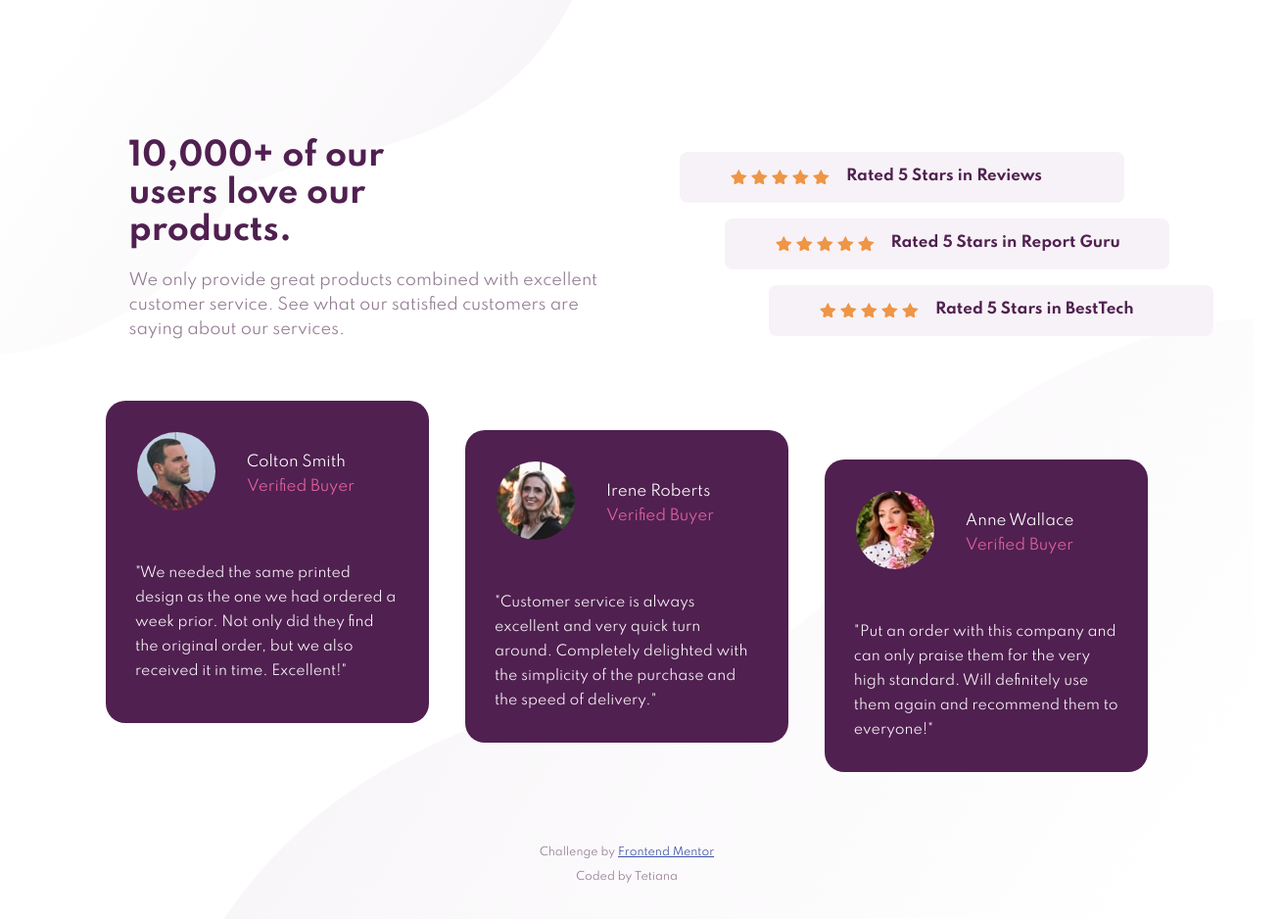
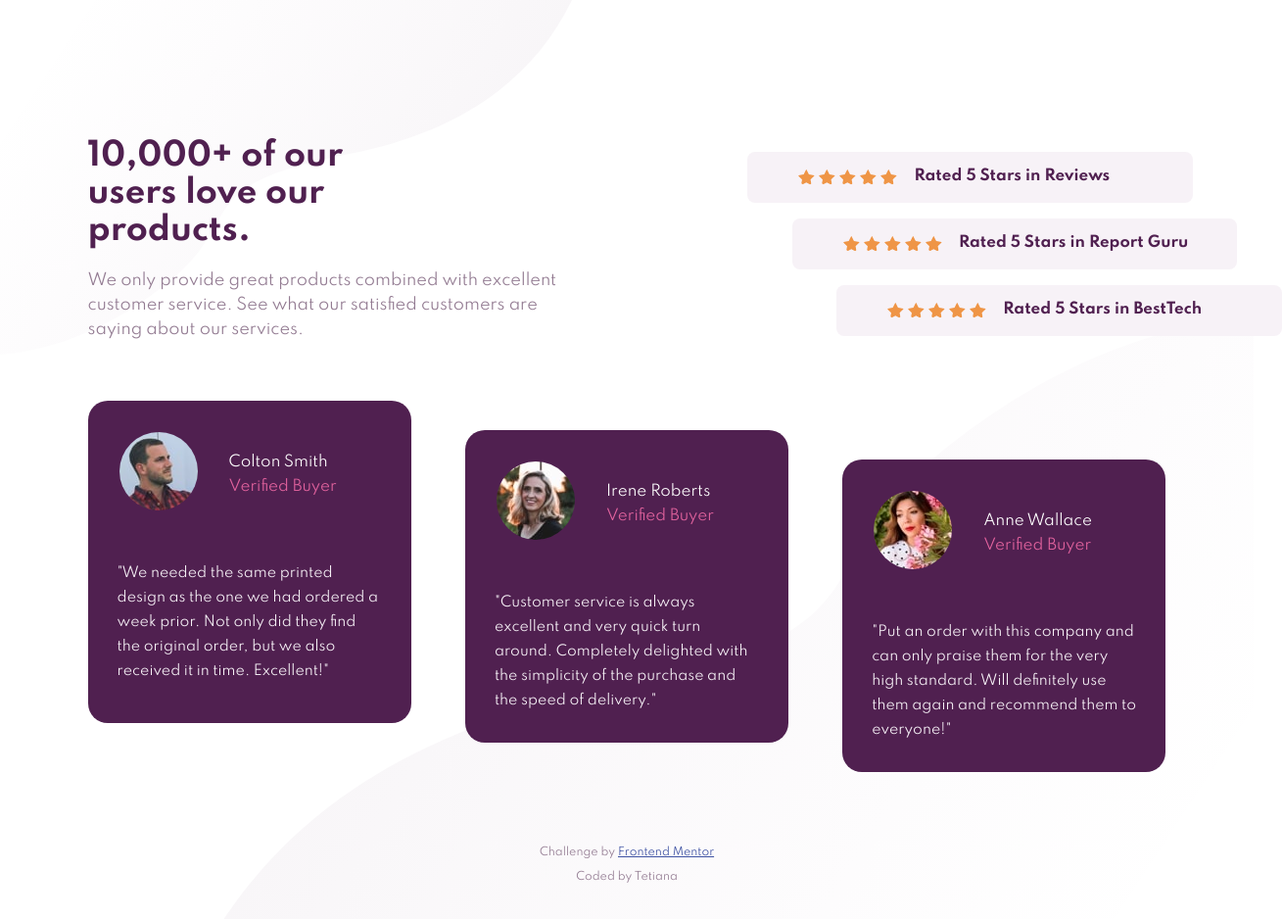
Before and after one commit to Tetiana-T/social-proof_section, a plain HTML site: page index.html in a window 1280 px wide. Shown: the whole page at 98% size, 1309 px wide, since content can reach past the window. Drawn offline with Linux system fonts and the light colour scheme.

Commit message:
fixed_alt_alignTopAndBottom

```diff
--- a/index.html
+++ b/index.html
@@ -64,7 +64,7 @@
         <div class="row">
             <div class="card" id="card1">
                 <div class="card-header">
-                    <img src="images/image-colton.jpg ">
+                    <img src="images/image-colton.jpg " alt="colton">
                     <p><span style=color:white;>Colton Smith</span><br>Verified Buyer</p>
                 </div>
 
@@ -77,7 +77,7 @@
 
             <div class="card" id="card2">
                 <div class="card-header">
-                    <img src="images/image-irene.jpg ">
+                    <img src="images/image-irene.jpg " alt="roberts">
                     <p><span style=color:white;>Irene Roberts</span><br>Verified Buyer</p>
                 </div>
 
@@ -90,7 +90,7 @@
 
             <div class="card" id="card3">
                 <div class="card-header">
-                    <img src="images/image-anne.jpg ">
+                    <img src="images/image-anne.jpg " alt="wallance">
                     <p><span style=color:white;>Anne Wallace</span><br>Verified Buyer</p>
                 </div>
 
--- a/style.css
+++ b/style.css
@@ -29,7 +29,6 @@ body {
 }
 
 h1 {
-    text-align: left;
     color: var(--very-dark-magenta);
 }
 
@@ -42,8 +41,12 @@ p {
 
 .top-part {
     display: flex;
-    justify-content: space-around;
+    justify-content: flex-start;
     flex-flow: wrap;
+}
+
+.right-part {
+    margin-left: 150px;
 }
 
 .right-rate-part {
@@ -69,19 +72,19 @@ p {
 
 #first-rate {
     width: 100%;
-    margin-left: 0%;
+    margin-left: 10%;
     margin-right: 20%;
 }
 
 #second-rate {
     width: 100%;
-    margin-left: 10%;
+    margin-left: 20%;
     margin-right: 10%;
 }
 
 #third-rate {
     width: 100%;
-    margin-left: 20%;
+    margin-left: 30%;
     margin-right: 0%;
 }
 
@@ -89,11 +92,17 @@ img {
     padding: 2px;
 }
 
+.row {
+    display: flex;
+    flex-direction: row;
+    justify-content: space-between;
+    flex-flow: wrap;
+}
+
 .card {
     width: 30%;
     border-radius: 20px;
     background: var(--very-dark-magenta);
-    text-align: left;
     transition: 0.3s;
     padding: 15px;
     font-size: 14px;
@@ -116,13 +125,6 @@ img {
 
 img {
     border-radius: 50%;
-}
-
-.row {
-    display: flex;
-    flex-direction: row;
-    justify-content: space-around;
-    flex-flow: wrap;
 }
 
 .card-header {
```
